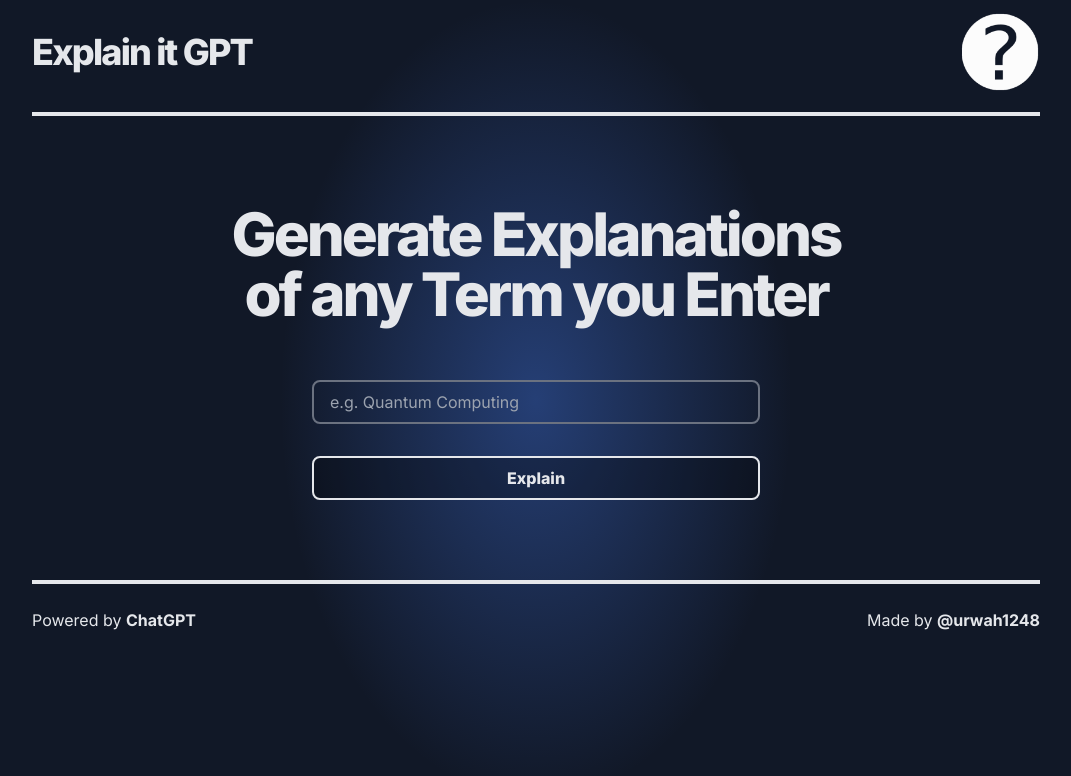
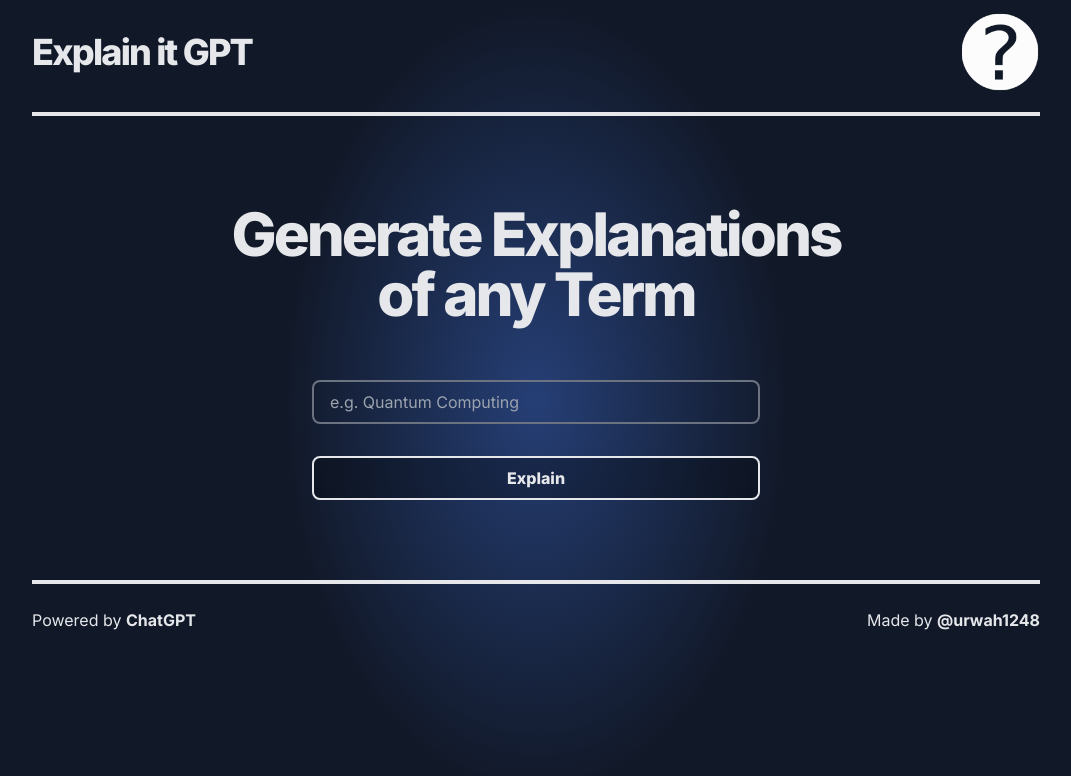
Before and after one commit to urwah1248/Explain-it-GPT, a Next.js app: page / in a window 1280 px wide. Shown: the top 776 px of the page, without its empty margins (104-1175 px from the left). Built offline with nearby package versions, Linux system fonts and the light colour scheme.

Commit message:
Updated Description

```diff
--- a/app/page.tsx
+++ b/app/page.tsx
@@ -10,7 +10,7 @@ export default function Home() {
       <h1 className='mx-auto tracking-tighter text-3xl md:text-6xl
       font-extrabold text-center my-4 md:w-[630px]
       '>
-        Generate Explanations of any Term you Enter
+        Generate Explanations of any Term
       </h1>
       <Form resultRef={resultRef}/>
     </main>
```
Also changed, not shown: public/screenshot.png.
